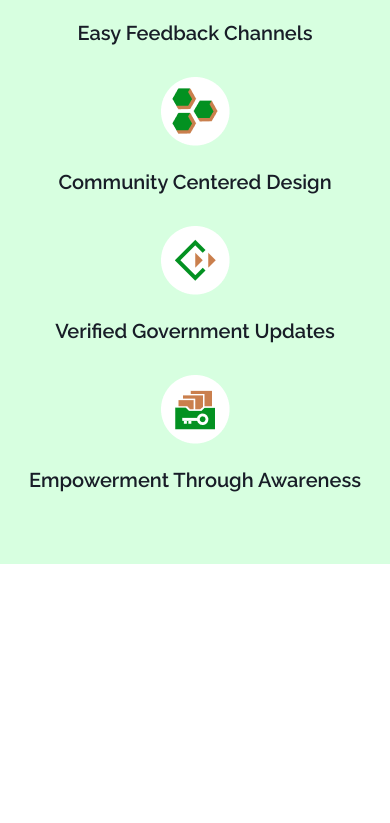
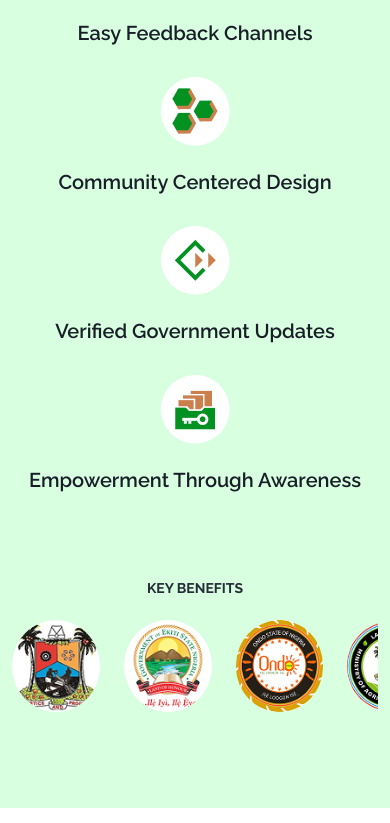
Before and after one commit to Eggys321/echo, a plain HTML site: page index.html in a window 390 px wide. Shown: the part 1907-2730 px from the top of the page. Before the commit the page ends 2486 px from the top, so only its background shows below. Drawn offline with nearby package versions, Linux system fonts and the light colour scheme.

Commit message:
feat:Key partners feat

```diff
--- a/index.html
+++ b/index.html
@@ -286,6 +286,18 @@
               </p>
             </div>
           </div>
+          <!-- partners - div -->
+           <div class="py-5">
+                      <h4 class="py-3 text-center">KEY BENEFITS</h4>
+                      <div class="d-flex justify-content-between align-items-center flex-wra gap-4 scroll-x">
+                        <img src="assets/justice-and-progess-img.png" alt="justice-and-progess-img">
+                        <img src="assets/govt-ekiti-img.png" alt="govt-ekiti-img">
+                        <img src="assets/ondo-img.png" alt="ondo-img">
+                        <img src="assets/lagos-img.png" alt="lagos-img">
+                        <img src="assets/ministry-img.png" alt="ministry-img">
+                      </div>
+
+           </div>
         </div>
       </section>
     </main>
--- a/style.css
+++ b/style.css
@@ -166,6 +166,17 @@ background-color: var(--main-green);
     height: 222px;
 } */
 
+.scroll-x {
+  overflow-x: auto;
+  flex-wrap: nowrap;
+  }
+
+.scroll-x img {
+  flex-shrink: 0;
+  border-radius: 100%;
+  /* width: 22%; */
+}
+
 @media (max-width: 500px) {
     .navbar {
     padding: 20px 0;
@@ -243,5 +254,10 @@ header p{
     font-size: 20px;
     text-align: center;
 }
+.scroll-x img {
+  flex-shrink: 0;
+  border-radius: 100%;
+  width: 24%;
+}
 
 }
```
Also changed, not shown: assets/govt-ekiti-img.png (added), assets/justice-and-progess-img.png (added), assets/lagos-img.png (added), assets/ministry-img.png (added), assets/ondo-img.png (added).
